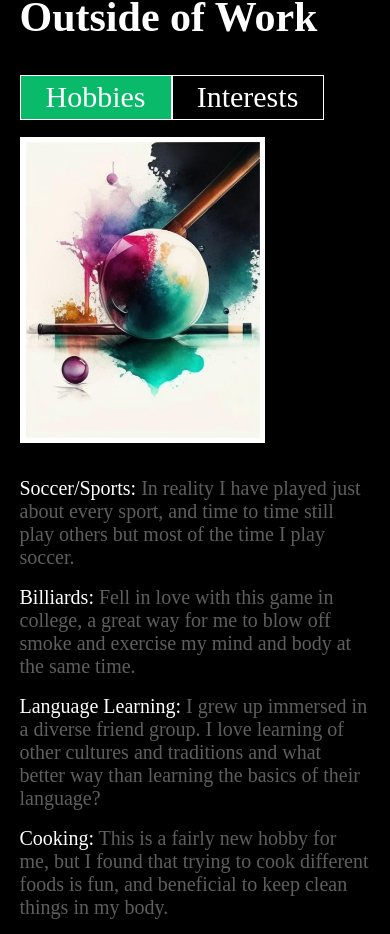
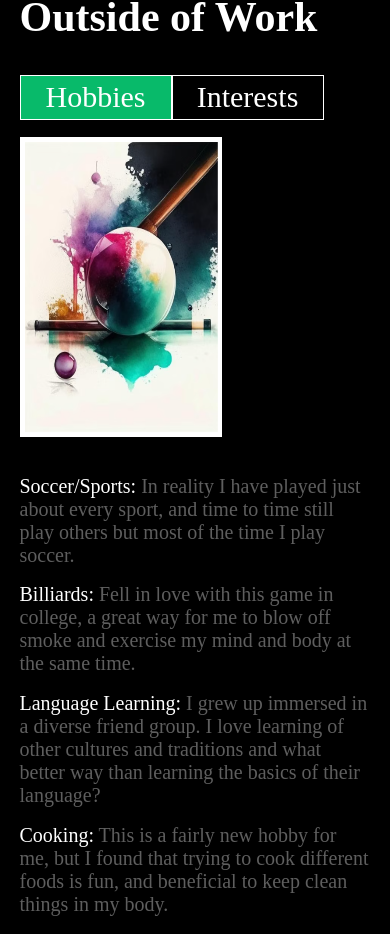
Before and after one commit to TbartocciDev/tommybartocci, a React (Create React App) app: page /about in a window 390 px wide. Shown: the part 1133-2067 px from the top of the page. Built offline with nearby package versions, Linux system fonts and the light colour scheme; a web font is replaced by a local one.

Commit message:
resizing interest photo;

```diff
--- a/src/main/Pages/AboutPage/Components/InterestsSection/SubjectView/SubjectView.css
+++ b/src/main/Pages/AboutPage/Components/InterestsSection/SubjectView/SubjectView.css
@@ -27,9 +27,7 @@
 }
 .SubjectView img {
     height: 100%;
-    width: 70%;
-    max-height: 50vh;
-    max-width: 23vw;
+    aspect-ratio: 1.35 / 2;
 }
 
 @media (max-width: 1100px) {
@@ -42,6 +40,6 @@
     }
     .SubjectView img {
         max-width: 300px;
-        max-height: 400px;
+        max-height: 300px;
     }
 }
```
